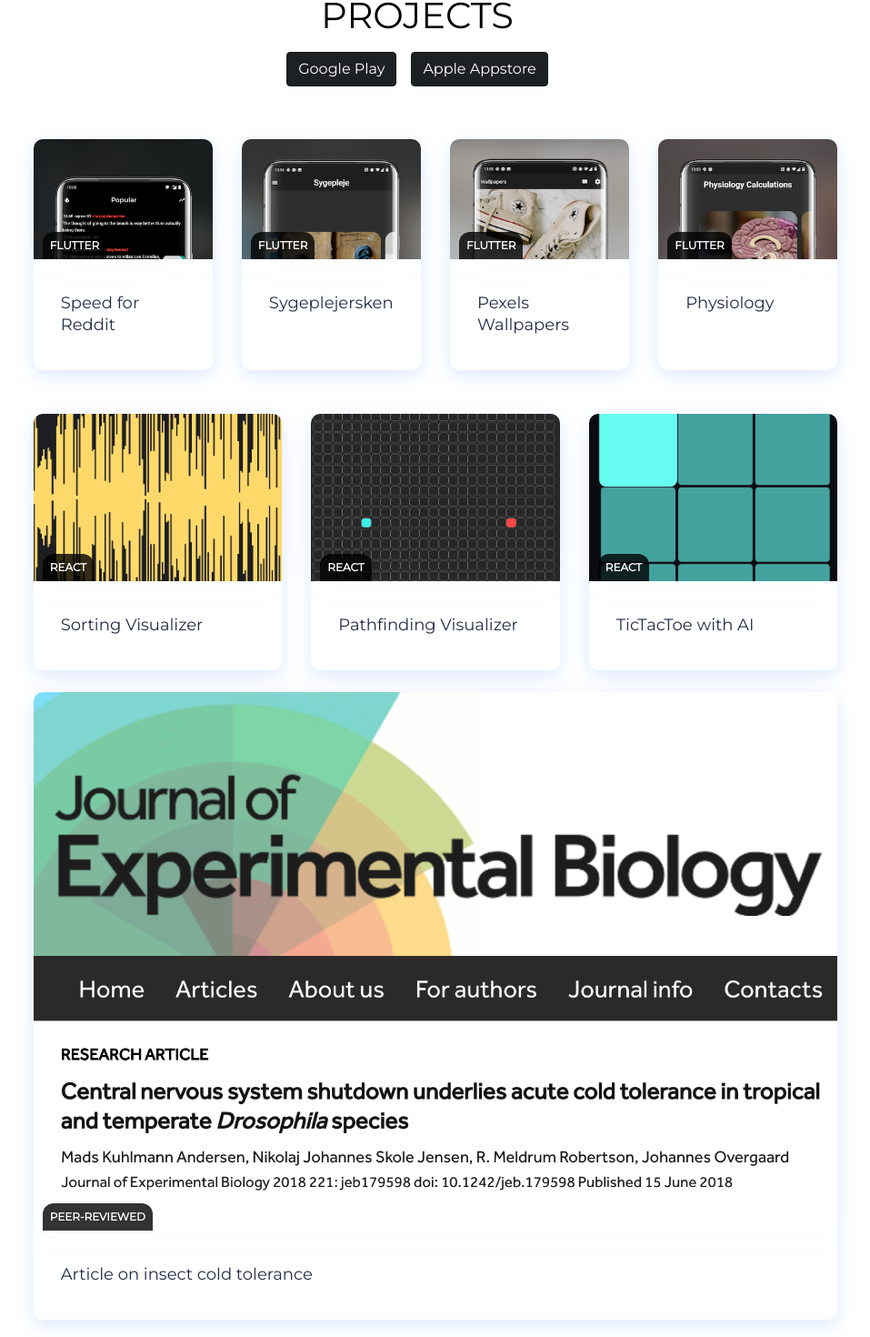
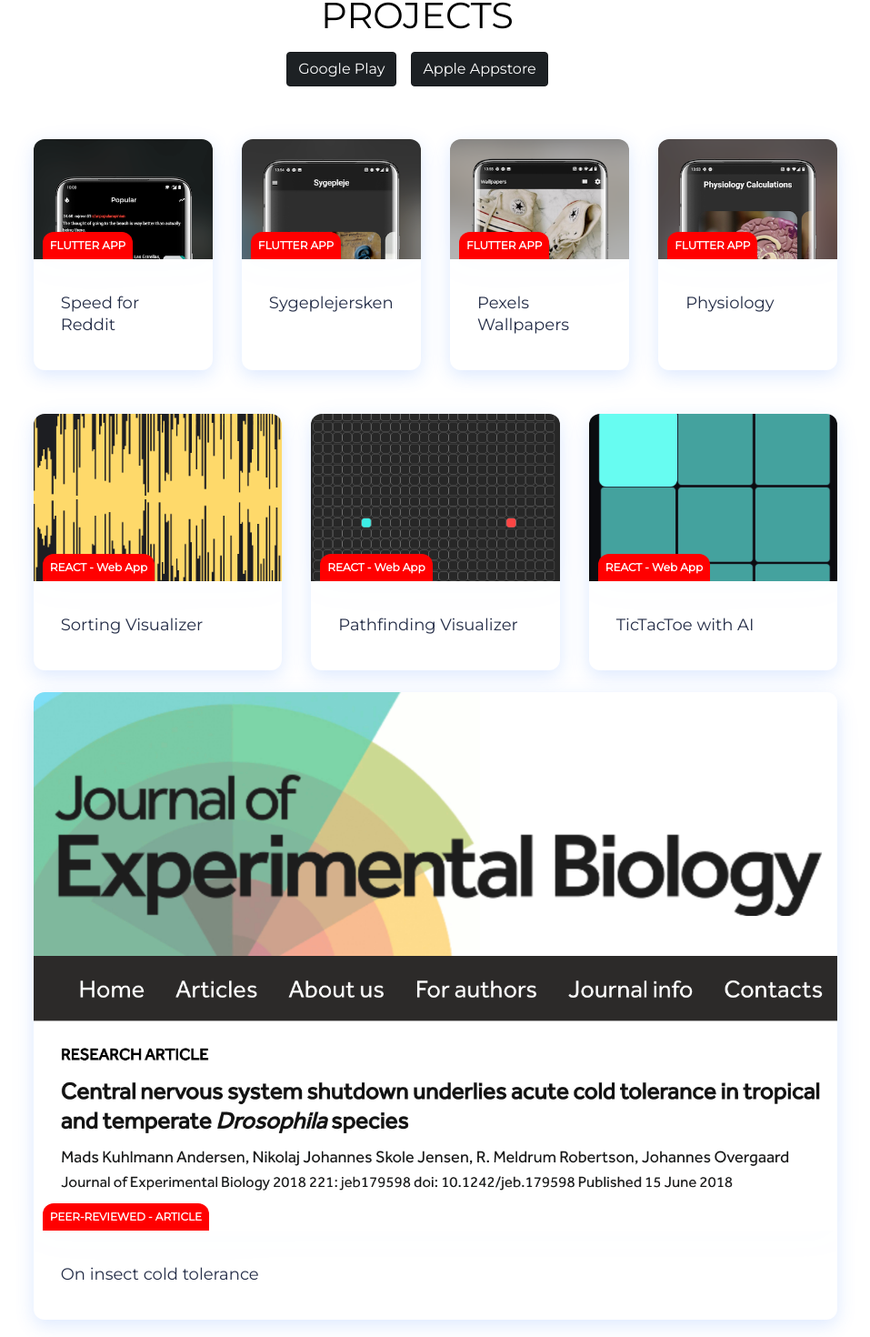
Before and after one commit to nikolajjsj/portfolio, a React (Create React App) app: page / in a window 1280 px wide. Shown: the part 1723-3193 px from the top of the page at 91% size, without its empty margins (181-1138 px from the left). Built offline with nearby package versions, Linux system fonts and the light colour scheme.

Commit message:
Updated Card text and added smooth scrolling

```diff
--- a/src/App.js
+++ b/src/App.js
@@ -8,11 +8,15 @@ import About from "./components/about";
 import Contact from "./components/contact";
 import Navbar from "./components/navbar";
 
-const scrollToRef = (ref) => window.scrollTo(0, ref.current.offsetTop)
+const scrollToRef = (ref) =>
+  window.scrollTo({
+    top: ref.current.offsetTop,
+    behavior: "smooth",
+  });
 
 export default function App() {
   const myRef = useRef(null);
-  const executeScroll = () => scrollToRef(myRef)
+  const executeScroll = () => scrollToRef(myRef);
 
   return (
     <>
--- a/src/components/card.css
+++ b/src/components/card.css
@@ -39,7 +39,7 @@ h1 {
   box-shadow: 0 6px 20px rgba(56, 125, 255, 0.17);
   -webkit-filter: drop-shadow(0 6px 20px rgba(56, 125, 255, 0.017));
   filter: drop-shadow(0 6px 20px rgba(56, 125, 255, 0.017));
-  border-radius: 10px;
+  border-radius: 12px;
   overflow: hidden;
   text-decoration: none;
 }
@@ -49,7 +49,6 @@ h1 {
   width: 100%;
   padding-top: 67%;
   overflow: hidden;
-
 }
 
 .fade-img {
@@ -68,7 +67,7 @@ h1 {
   font-weight: 900;
   color: #fff;
   box-sizing: border-box;
-  background-color: rgba(0, 0, 0, .8);
+  background-color: red;
   border-top-left-radius:  12px;
   border-top-right-radius:  12px;
 }
--- a/src/components/projects.jsx
+++ b/src/components/projects.jsx
@@ -47,29 +47,29 @@ export default class Projects extends Component {
         <div className="cards__container">
           <div className="cards__wrapper">
             <ul className="cards__items">
-              <Card src={RedditSrc} label="FLUTTER" text="Speed for Reddit" />
-              <Card src={SygeplejSrc} label="FLUTTER" text="Sygeplejersken" />
-              <Card src={PexelsSrc} label="FLUTTER" text="Pexels Wallpapers" />
-              <Card src={PhysiologySrc} label="FLUTTER" text="Physiology" />
+              <Card src={RedditSrc} label="FLUTTER APP" text="Speed for Reddit" />
+              <Card src={SygeplejSrc} label="FLUTTER APP" text="Sygeplejersken" />
+              <Card src={PexelsSrc} label="FLUTTER APP" text="Pexels Wallpapers" />
+              <Card src={PhysiologySrc} label="FLUTTER APP" text="Physiology" />
             </ul>
             <ul className="cards__items"></ul>
             <ul className="cards__items">
               <Card
                 href="http://nikolajjsj.github.io/Sorting-Visualization/"
                 src={SortingSrc}
-                label="REACT"
+                label="REACT - Web App"
                 text="Sorting Visualizer"
               />
               <Card
                 src={PathfinderSrc}
-                label="REACT"
+                label="REACT - Web App"
                 text="Pathfinding Visualizer"
                 href="http://nikolajjsj.github.io/Pathfinder/"
               />
               <Card
                 href="https://nikolajjsj.github.io/TicTacToe/"
                 src={TictactoeSrc}
-                label="REACT"
+                label="REACT - Web App"
                 text="TicTacToe with AI"
               />
             </ul>
@@ -77,8 +77,8 @@ export default class Projects extends Component {
               <Card
                 href="https://jeb.biologists.org/content/221/12/jeb179598"
                 src={bachelorArticle}
-                label="PEER-REVIEWED"
-                text="Article on insect cold tolerance"
+                label="PEER-REVIEWED - ARTICLE"
+                text="On insect cold tolerance"
               />
             </ul>
           </div>
```
